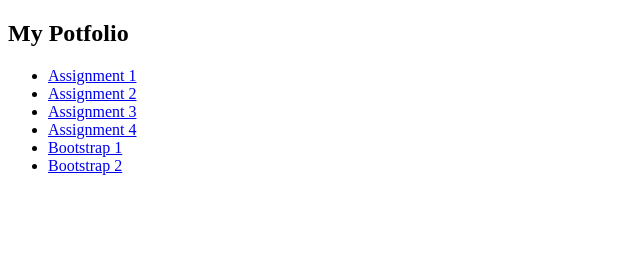
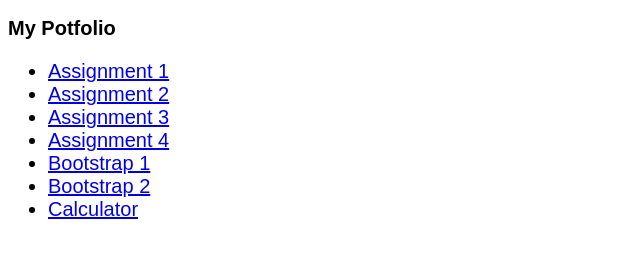
Before and after one commit to TrustChukwuma/My-portfolio, a plain HTML site: page index.html in a window 1280 px wide. Shown: the whole page, without its empty margins (0-640 px from the left). Drawn offline with Linux system fonts and the light colour scheme.

Commit message:
Added all my Projects

```diff
--- a/index.html
+++ b/index.html
@@ -4,17 +4,24 @@
 	<meta charset="utf-8">
 	<meta name="viewport" content="width=device-width, initial-scale=1">
 	<title>Home</title>
+	<style type="text/css">
+		*{
+			font-family: sans-serif;
+			font-size: 20px;
+		}
+	</style>
 </head>
 <body>
 	<h2>My Potfolio</h2>
 
 	<ul>
-		<li><a href="https://github.com/TrustChukwuma/Assignment-1.git">Assignment 1</a></li>
-		<li><a href="https://github.com/TrustChukwuma/Assignment-2.git">Assignment 2</a></li>
-		<li><a href="https://github.com/TrustChukwuma/Assignment-3.git">Assignment 3</a></li>
-		<li><a href="https://github.com/TrustChukwuma/Assignment-4.git">Assignment 4</a></li>
-		<li><a href="https://github.com/TrustChukwuma/Bootstrap-1.git">Bootstrap 1</a></li>
-		<li><a href="https://github.com/TrustChukwuma/Bootstrap-2.git">Bootstrap 2</a></li>
+		<li><a href="https://trustchukwuma.github.io/Assignment-1/">Assignment 1</a></li>
+		<li><a href="https://trustchukwuma.github.io/Assignment-2/">Assignment 2</a></li>
+		<li><a href="https://trustchukwuma.github.io/Assignment-3/">Assignment 3</a></li>
+		<li><a href="https://trustchukwuma.github.io/Assignment-4/">Assignment 4</a></li>
+		<li><a href="https://trustchukwuma.github.io/Bootstrap-1/">Bootstrap 1</a></li>
+		<li><a href="https://trustchukwuma.github.io/Bootstrap-2/">Bootstrap 2</a></li>
+		<li><a href="https://trustchukwuma.github.io/Caculator/">Calculator</a></li>
 	</ul>
 
 </body>
```
